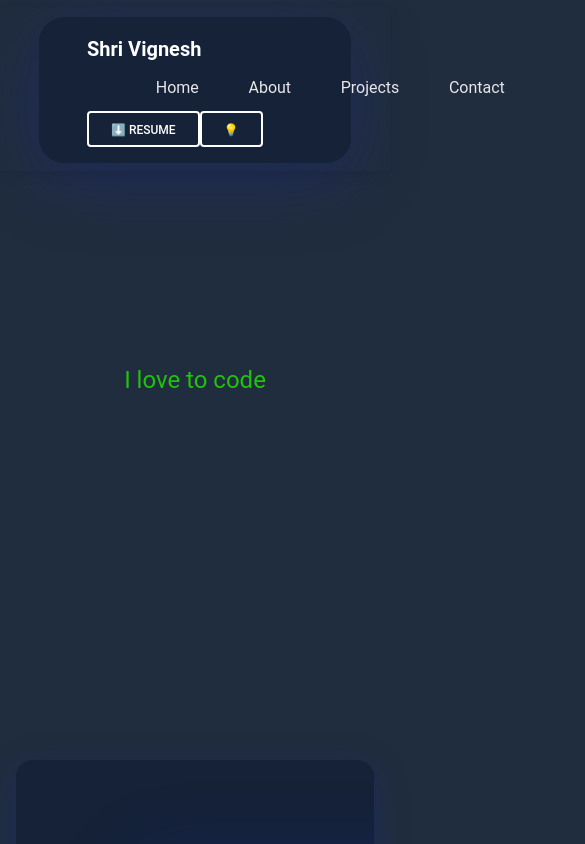
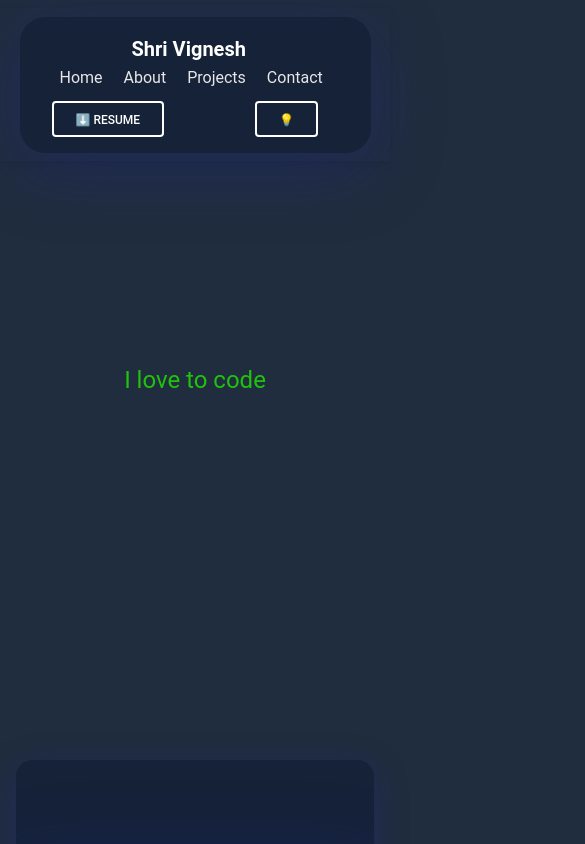
Before and after one commit to shrivignesh37/my_portfolio, a React (Create React App) app: page / in a window 390 px wide. Shown: the top 844 px of the page, 585 px wide, since content can reach past the window. Built offline with nearby package versions, Linux system fonts and the light colour scheme.

Commit message:
MR-UPT_2

```diff
--- a/src/components/Navbar.jsx
+++ b/src/components/Navbar.jsx
@@ -41,10 +41,10 @@ const Navbar = () => {
                     </li>
                 </ul>
                 <div className='navbar-actions'>
-                    <MDBBtn outline color='white' href={Resume} download className='nav-btn'>
+                    <MDBBtn outline color='white' href={Resume} download className='nav-btn1'>
                         <span role="img" aria-label="download">⬇️</span> Resume
                     </MDBBtn>
-                    <MDBBtn outline color='white' onClick={toggleTheme} className='nav-btn'>
+                    <MDBBtn outline color='white' onClick={toggleTheme} className='nav-btn2'>
                         <span role="img" aria-label="bulb">💡</span>
                     </MDBBtn>
                 </div>
--- a/src/components/ProfileCard.jsx
+++ b/src/components/ProfileCard.jsx
@@ -32,7 +32,7 @@ export default function ProfileCard() {
           >
             <div className="container">
               <div>
-                <div className="col-lg-2 offset-lg-0" style={{ marginLeft: '10vh', marginTop: '10vh', width: '55vh' }}>
+                <div className="col-lg-2 offset-lg-0" style={{ marginLeft: '-3vh', marginTop: '10vh', width: '55vh' }}>
                   <MDBCard className="mb-2" style={{ backgroundColor: '#152238', boxShadow: '0 15px 70px 0 rgba(31, 38, 135, 0.37)', backdropFilter: 'blur(25px)', borderRadius: '6vh' }}>
                     <MDBCardBody className="text-center">
                       <MDBCardImage
@@ -63,7 +63,7 @@ export default function ProfileCard() {
             </div>
             <div>
               <div>
-                <div className="col-lg-0 offset-lg-0" style={{ marginRight: '12vh', marginTop: '10vh', width: { xs: '100%', md: '110vh' }, height: { xs: 'auto', md: '70.5vh' } }}>
+                <div className="col-lg-0 offset-lg-0" style={{ marginRight: '1vh', marginTop: '10vh', width: { xs: '100%', md: '110vh' }, height: { xs: 'auto', md: '70.5vh' } }}>
                   <MDBCard className="mb-3" style={{ backgroundColor: '#152238', boxShadow: '0 15px 70px 0 rgba(31, 38, 135, 0.37)', backdropFilter: 'blur(25px)', borderRadius: '6vh' }}>
                     <MDBCardBody className="text-center">
                       <MDBTypography variant='h3'>
--- a/src/components/css/Navbar.css
+++ b/src/components/css/Navbar.css
@@ -1,27 +1,21 @@
+/* Navbar container */
 .nav-container_ {
     display: flex;
     justify-content: center !important;
     margin-top: 0.5rem;
+    width: 100%;
+    padding: 1rem 2rem;
 }
 
+/* Navbar */
 .navbar1 {
-    width: 80vw;
+    width: 90vw;
     background-color: transparent;
-    padding: 1rem 3rem;
+    padding: 1rem 2rem;
     display: flex;
     justify-content: space-between;
     align-items: center;
     animation: fadeIn 1s ease-in-out;
-    /* position: fixed; */
-}
-
-@keyframes fadeIn {
-    0% {
-        opacity: 0;
-    }
-    100% {
-        opacity: 1;
-    }
 }
 
 .navbar-brand1 {
@@ -33,19 +27,19 @@
 .navbar-nav1 {
     list-style: none;
     display: flex;
+    padding: 0;
     margin-bottom: 0;
 }
 
 .navbar-nav1 li {
-    margin: 0px 1.5rem;
+    margin: 10px 2rem;
 }
 
 .navbar-nav1 li a {
-    padding: 0.5rem 0.8rem;
-    color: white;
+    padding: 0rem 0.5rem;
+    color: #e7e7e7;
     text-decoration: none;
-    color: #e7e7e7;
-    border-radius: 5px;
+    border-radius: 2px;
 }
 
 .navbar-nav1 li a:hover {
@@ -53,226 +47,7 @@
     color: #ba5d5d;
 }
 
-/* Responsive Styles */
-@media (max-width: 768px) {
-    .navbar1 {
-        flex-direction: column;
-        align-items: flex-start;
-    }
-
-    .navbar-nav1 {
-        margin-top: 10px;
-    }
-
-    .navbar-nav1 li {
-        margin-right: 0;
-        margin-bottom: 10px;
-    }
-}
-
-
-.navbar-brand1 {
-    font-size: 20px;
-    font-weight: bold;
-    color: #333;
-}
-
-.navbar-nav1 {
-    list-style: none;
-    display: flex;
-}
-
-.navbar-nav1 li {
-    margin-right: 10px;
-}
-
-.navbar-nav1 li a {
-    color: rgb(4, 2, 2);
-    text-decoration: none;
-    color: #e7e7e7;
-    /* padding: 5px 10px; */
-    border-radius: 5px;
-}
-
-.navbar-nav1 li a:hover {
-    background-color: #333;
-    color: #ba5d5d;
-}
-
-@media (max-width: 768px) {
-    .navbar1 {
-        flex-direction: column;
-        align-items: flex-start;
-    }
-
-    .navbar-nav1 {
-        margin-top: 10px;
-    }
-
-    .navbar-nav1 li {
-        margin-right: 0;
-        margin-bottom: 10px;
-    }
-}
-
-/* Default theme */
-.navbar-brand1 {
-    font-size: 20px;
-    font-weight: bold;
-    color: #333;
-}
-
-.navbar-nav1 {
-    list-style: none;
-    display: flex;
-}
-
-.navbar-nav1 li {
-    margin-right: 10px;
-}
-
-.navbar-nav1 li a {
-    color: white;
-    text-decoration: none;
-    color: #e7e7e7;
-    /* padding: 5px 10px; */
-    border-radius: 5px;
-}
-
-.navbar-nav1 li a:hover {
-    background-color: #333;
-    color: #ba5d5d;
-}
-
-
-
-/* Responsive Styles */
-@media (max-width: 768px) {
-    .navbar1 {
-        flex-direction: column;
-        align-items: flex-start;
-    }
-
-    .navbar-nav1 {
-        margin-top: 10px;
-    }
-
-    .navbar-nav1 li {
-        margin-right: 0;
-        margin-bottom: 10px;
-    }
-}
-
-
-.navbar-nav1 li a:hover {
-    background-color: #aca4a4;
-    color: #ba5d5d;
-}
-
-@media (max-width: 768px) {
-    .navbar1 {
-        flex-direction: column;
-        align-items: flex-start;
-    }
-
-    .navbar-nav1 {
-        margin-top: 10px;
-    }
-
-    .navbar-nav1 li {
-        margin-right: 0;
-        margin-bottom: 10px;
-    }
-}
-
-
-.navbar-brand1 {
-    font-size: 20px;
-    font-weight: bold;
-    color: #333;
-}
-
-.navbar-nav1 {
-    list-style: none;
-    display: flex;
-}
-
-.navbar-nav1 li {
-    margin-right: 10px;
-}
-
-.navbar-nav1 li a {
-    color: white;
-    text-decoration: none;
-    color: #e7e7e7;
-    /* padding: 5px 10px; */
-    border-radius: 5px;
-}
-
-.navbar-nav1 li a:hover {
-    background-color: #333;
-    color: #ba5d5d;
-}
-
-/* Dark theme */
-.dark-theme .navbar-brand1 {
-    color: #fff;
-}
-
-.dark-theme .navbar-nav1 li a {
-    color: #fff;
-}
-
-.dark-theme .navbar-nav1 li a:hover {
-    background-color: #333;
-    color: #ba5d5d;
-}
-
-/* White theme */
-.white-theme .navbar-brand1 {
-    color: #333;
-}
-
-.white-theme .navbar-nav1 li a {
-    color: #333;
-}
-
-.white-theme .navbar-nav1 li a:hover {
-    background-color: #333;
-    color: #ba5d5d;
-}
-
-/* Responsive Styles */
-@media (max-width: 768px) {
-    .navbar1 {
-        flex-direction: column;
-        align-items: flex-start;
-    }
-
-    .navbar-nav1 {
-        margin-top: 10px;
-    }
-
-    .navbar-nav1 li {
-        margin-right: 0;
-        margin-bottom: 10px;
-    }
-}
-.navbar-nav1 li a {
-    color: white;
-    text-decoration: none;
-    color: #e7e7e7;
-    /* padding: 5px 10px; */
-    border-radius: 5px;
-    position: relative;
-    overflow: hidden;
-}
-
-.navbar-nav1 li a:hover {
-    background-color: #333;
-    color: #ba5d5d;
-}
-
+/* Hover Ring Animation */
 .navbar-nav1 li a:hover::before {
     content: "";
     position: absolute;
@@ -299,44 +74,54 @@
     }
 }
 
-
-.navbar-nav1 li a {
-    color: white;
-    text-decoration: none;
-    color: #e7e7e7;
-    /* padding: 5px 10px; */
-    border-radius: 5px;
-    position: relative;
-    overflow: hidden;
+.nav-btn2{
+    margin-left: 10px;
 }
 
-.navbar-nav1 li a:hover {
-    background-color: #333;
+/* Dark Theme */
+.dark-theme .navbar-brand1,
+.dark-theme .navbar-nav1 li a {
     color: #fff;
 }
 
-.navbar-nav1 li a:hover::before {
-    content: "";
-    position: absolute;
-    top: 50%;
-    left: 50%;
-    transform: translate(-50%, -50%);
-    width: 0;
-    height: 0;
-    border-radius: 50%;
-    background-color: #152238;
-    animation: hoverRing 2s ease-out;
+.dark-theme .navbar-nav1 li a:hover {
+    background-color: #333;
+    color: #ba5d5d;
 }
 
-@keyframes hoverRing {
-    0% {
-        width: 0;
-        height: 0;
-        opacity: 1;
+.white-theme .navbar-brand1,
+.white-theme .navbar-nav1 li a {
+    color: #333;
+}
+
+.white-theme .navbar-nav1 li a:hover {
+    background-color: #333;
+    color: #ba5d5d;
+}
+
+@media (max-width: 768px) {
+    .navbar1 {
+        flex-direction: column;
+        align-items: flex-start;
     }
-    100% {
-        width: 200px;
-        height: 200px;
-        opacity: 0;
+
+    .navbar-nav1 {
+        margin-top: 0px;
     }
+
+    .navbar-nav1 li {
+        margin: auto;
+        margin-bottom:10px;
+        margin-right: 5px;
+    }
+
+    .navbar-brand1{
+        margin-left: 80px;
+    }
+  .nav-btn1{
+    margin-right: 81px;
+  }
+  .nav-btn2{
+    margin-right: 1px;
+  }
 }
--- /dev/null
+++ b/src/components/css/contact.css
@@ -0,0 +1,16 @@
+/* contact.css */
+.container {
+  display: flex;
+  flex-direction: column;
+  align-items: center;
+}
+
+@media (max-width: 600px) {
+  .col-lg-2 {
+    margin-left: 0 !important;
+    width: 100% !important;
+  }
+  .container div {
+    text-align: center;
+  }
+}
```
Also changed, not shown: src/components/Contact.jsx (+16 -14 lines), src/components/ProjectCard.jsx (+27 -32 lines), src/components/css/Projectcard.css (added, +18 -0 lines).
